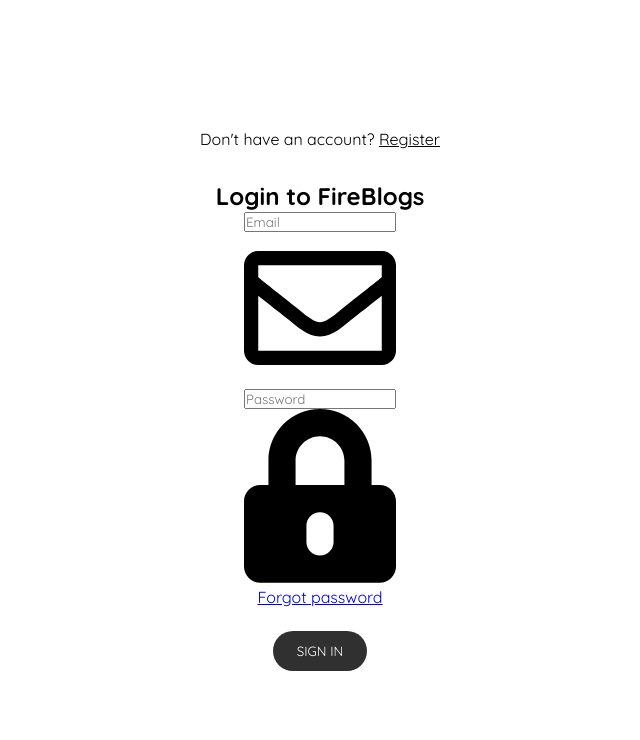
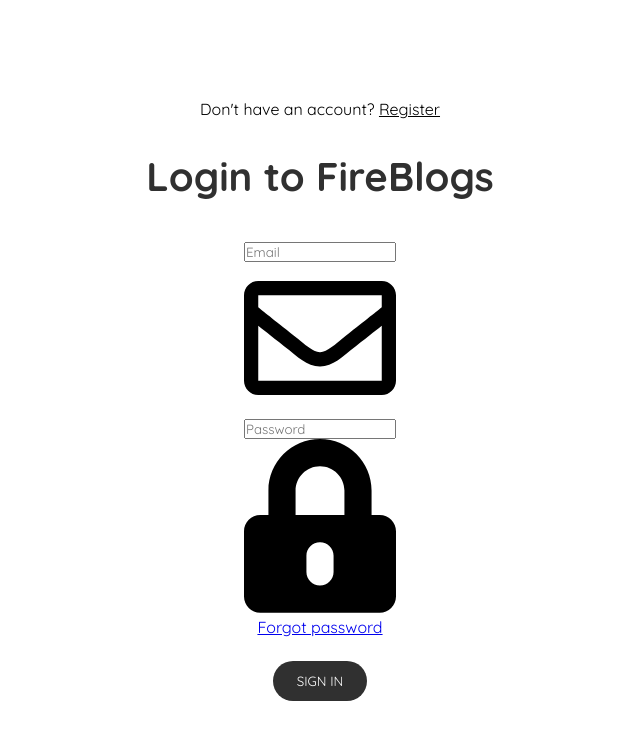
Before and after one commit to Azizbek98/Vue-Fireblog, a Vue app: page /login in a window 1280 px wide. Shown: the top 740 px of the page, without its empty margins (320-960 px from the left). Built offline with nearby package versions, Linux system fonts and the light colour scheme; what vue2-editor would draw is missing.

Commit message:
feat: adding some styles to login component

```diff
--- a/src/views/Login.vue
+++ b/src/views/Login.vue
@@ -86,6 +86,18 @@
     h2 {
       text-align: center;
       font-style: 32px;
+      color: #303030;
+      margin-bottom: 40px;
+
+      @media (min-width: 900px) {
+        font-size: 40px;
+      }
+
+      .forgot-password {
+        text-decoration: none;
+        color: #000;
+        cursor: pointer;
+      }
     }
   }
 }
```
